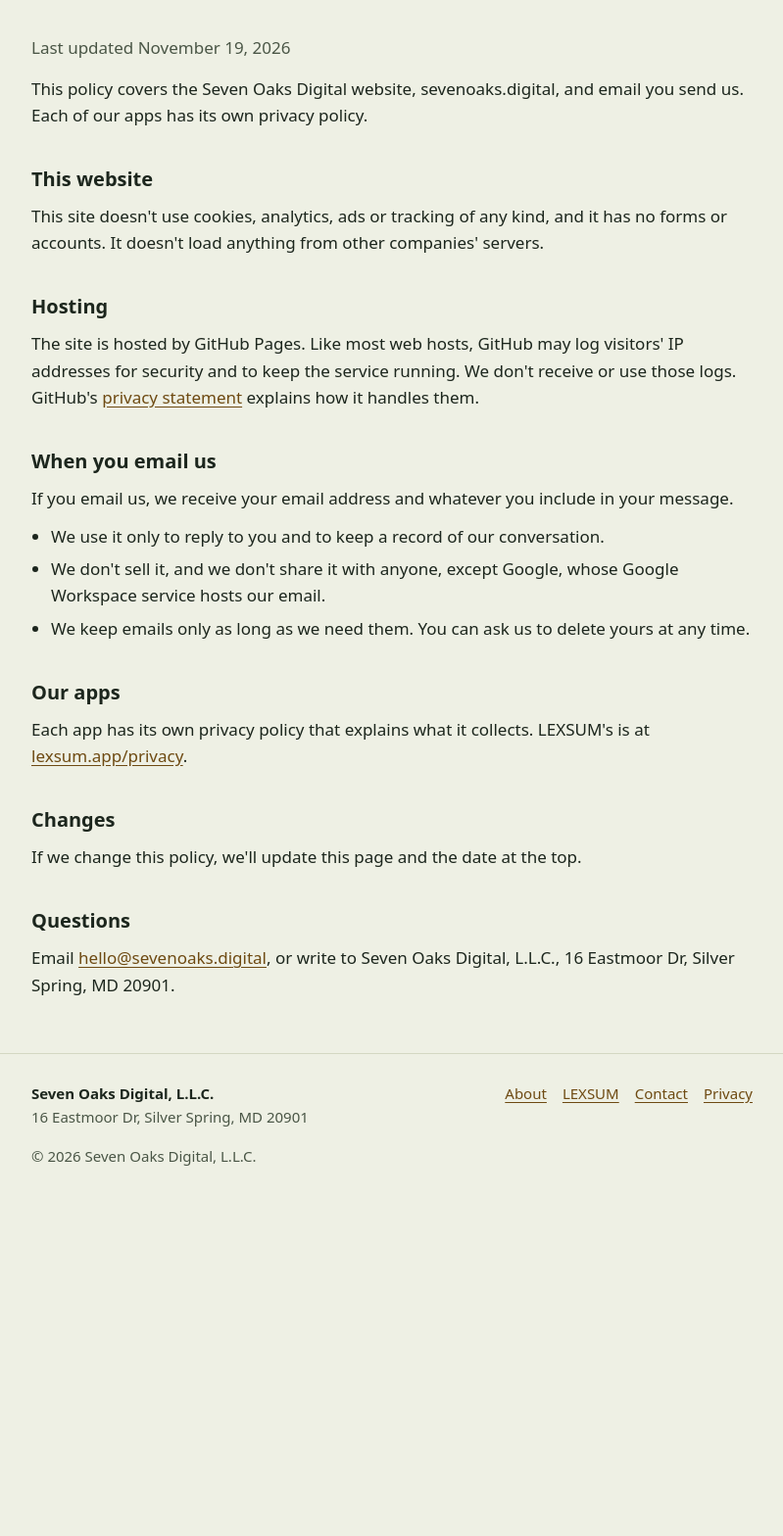
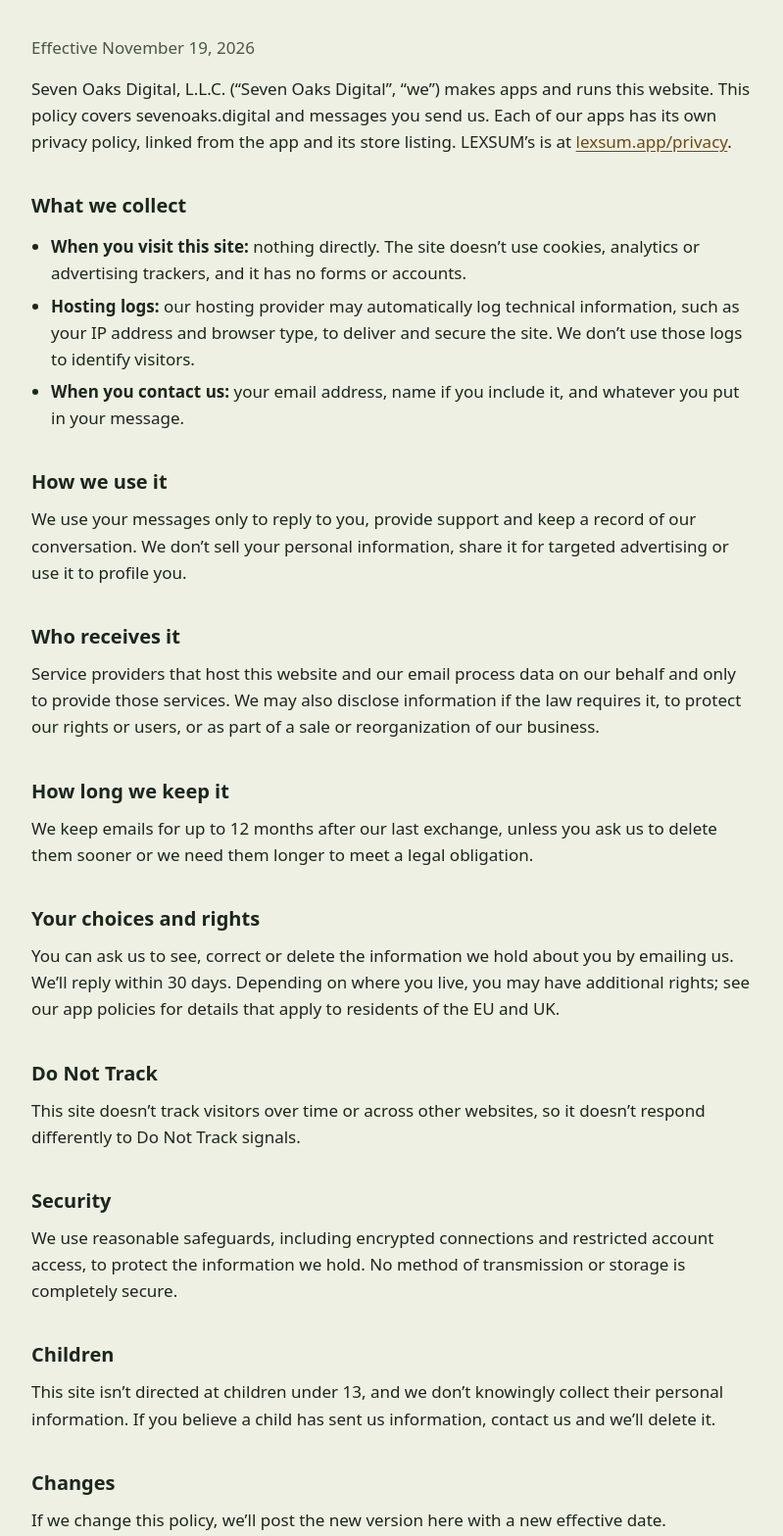
Before and after one commit to sevenoaksdigital/sevenoaksdigital-website, a plain HTML site: page privacy/index.html in a window 1280 px wide. Shown: the part 420-1988 px from the top of the page at 98% size, without its empty margins (240-1039 px from the left). Before the commit the page ends 1652 px from the top, so only its background shows below. Drawn offline with Linux system fonts and the light colour scheme.

Commit message:
Rewrite the privacy policy from the reviewed draft
Describe data by category (site visits, hosting logs, messages) and add
the sections US law expects: who receives data, retention (12 months
for email), rights, Do Not Track, security, children and contact.

Co-Authored-By: Claude Opus 5.5 <noreply@anthropic.com>

```diff
--- a/privacy/index.html
+++ b/privacy/index.html
@@ -35,43 +35,64 @@
   <main id="main" class="wrap">
     <div class="prose">
     <section>
-      <p class="muted">Last updated November 19, 2026</p>
-      <p>This policy covers the Seven Oaks Digital website, sevenoaks.digital, and email you send us. Each of our apps has its own privacy policy.</p>
+      <p class="muted">Effective November 19, 2026</p>
+      <p>Seven Oaks Digital, L.L.C. (&ldquo;Seven Oaks Digital&rdquo;, &ldquo;we&rdquo;) makes apps and runs this website. This policy covers sevenoaks.digital and messages you send us. Each of our apps has its own privacy policy, linked from the app and its store listing. LEXSUM&rsquo;s is at <a href="https://lexsum.app/privacy">lexsum.app/privacy</a>.</p>
     </section>
 
-    <section aria-labelledby="this-site">
-      <h2 id="this-site">This website</h2>
-      <p>This site doesn't use cookies, analytics, ads or tracking of any kind, and it has no forms or accounts. It doesn't load anything from other companies' servers.</p>
-    </section>
-
-    <section aria-labelledby="hosting">
-      <h2 id="hosting">Hosting</h2>
-      <p>The site is hosted by GitHub Pages. Like most web hosts, GitHub may log visitors' IP addresses for security and to keep the service running. We don't receive or use those logs. GitHub's <a href="https://docs.github.com/en/site-policy/privacy-policies/github-general-privacy-statement">privacy statement</a> explains how it handles them.</p>
-    </section>
-
-    <section aria-labelledby="email">
-      <h2 id="email">When you email us</h2>
-      <p>If you email us, we receive your email address and whatever you include in your message.</p>
+    <section aria-labelledby="collect">
+      <h2 id="collect">What we collect</h2>
       <ul>
-        <li>We use it only to reply to you and to keep a record of our conversation.</li>
-        <li>We don't sell it, and we don't share it with anyone, except Google, whose Google Workspace service hosts our email.</li>
-        <li>We keep emails only as long as we need them. You can ask us to delete yours at any time.</li>
+        <li><strong>When you visit this site:</strong> nothing directly. The site doesn&rsquo;t use cookies, analytics or advertising trackers, and it has no forms or accounts.</li>
+        <li><strong>Hosting logs:</strong> our hosting provider may automatically log technical information, such as your IP address and browser type, to deliver and secure the site. We don&rsquo;t use those logs to identify visitors.</li>
+        <li><strong>When you contact us:</strong> your email address, name if you include it, and whatever you put in your message.</li>
       </ul>
     </section>
 
-    <section aria-labelledby="apps">
-      <h2 id="apps">Our apps</h2>
-      <p>Each app has its own privacy policy that explains what it collects. LEXSUM's is at <a href="https://lexsum.app/privacy">lexsum.app/privacy</a>.</p>
+    <section aria-labelledby="use">
+      <h2 id="use">How we use it</h2>
+      <p>We use your messages only to reply to you, provide support and keep a record of our conversation. We don&rsquo;t sell your personal information, share it for targeted advertising or use it to profile you.</p>
+    </section>
+
+    <section aria-labelledby="recipients">
+      <h2 id="recipients">Who receives it</h2>
+      <p>Service providers that host this website and our email process data on our behalf and only to provide those services. We may also disclose information if the law requires it, to protect our rights or users, or as part of a sale or reorganization of our business.</p>
+    </section>
+
+    <section aria-labelledby="retention">
+      <h2 id="retention">How long we keep it</h2>
+      <p>We keep emails for up to 12 months after our last exchange, unless you ask us to delete them sooner or we need them longer to meet a legal obligation.</p>
+    </section>
+
+    <section aria-labelledby="rights">
+      <h2 id="rights">Your choices and rights</h2>
+      <p>You can ask us to see, correct or delete the information we hold about you by emailing us. We&rsquo;ll reply within 30 days. Depending on where you live, you may have additional rights; see our app policies for details that apply to residents of the EU and UK.</p>
+    </section>
+
+    <section aria-labelledby="dnt">
+      <h2 id="dnt">Do Not Track</h2>
+      <p>This site doesn&rsquo;t track visitors over time or across other websites, so it doesn&rsquo;t respond differently to Do Not Track signals.</p>
+    </section>
+
+    <section aria-labelledby="security">
+      <h2 id="security">Security</h2>
+      <p>We use reasonable safeguards, including encrypted connections and restricted account access, to protect the information we hold. No method of transmission or storage is completely secure.</p>
+    </section>
+
+    <section aria-labelledby="children">
+      <h2 id="children">Children</h2>
+      <p>This site isn&rsquo;t directed at children under 13, and we don&rsquo;t knowingly collect their personal information. If you believe a child has sent us information, contact us and we&rsquo;ll delete it.</p>
     </section>
 
     <section aria-labelledby="changes">
       <h2 id="changes">Changes</h2>
-      <p>If we change this policy, we'll update this page and the date at the top.</p>
+      <p>If we change this policy, we&rsquo;ll post the new version here with a new effective date.</p>
     </section>
 
-    <section aria-labelledby="questions">
-      <h2 id="questions">Questions</h2>
-      <p>Email <a href="mailto:hello@sevenoaks.digital">hello@sevenoaks.digital</a>, or write to Seven Oaks Digital, L.L.C., 16 Eastmoor Dr, Silver Spring, MD 20901.</p>
+    <section aria-labelledby="contact">
+      <h2 id="contact">Contact</h2>
+      <p>Seven Oaks Digital, L.L.C.<br>
+      16 Eastmoor Dr, Silver Spring, MD 20901<br>
+      <a href="mailto:hello@sevenoaks.digital">hello@sevenoaks.digital</a></p>
     </section>
     </div>
   </main>
```
